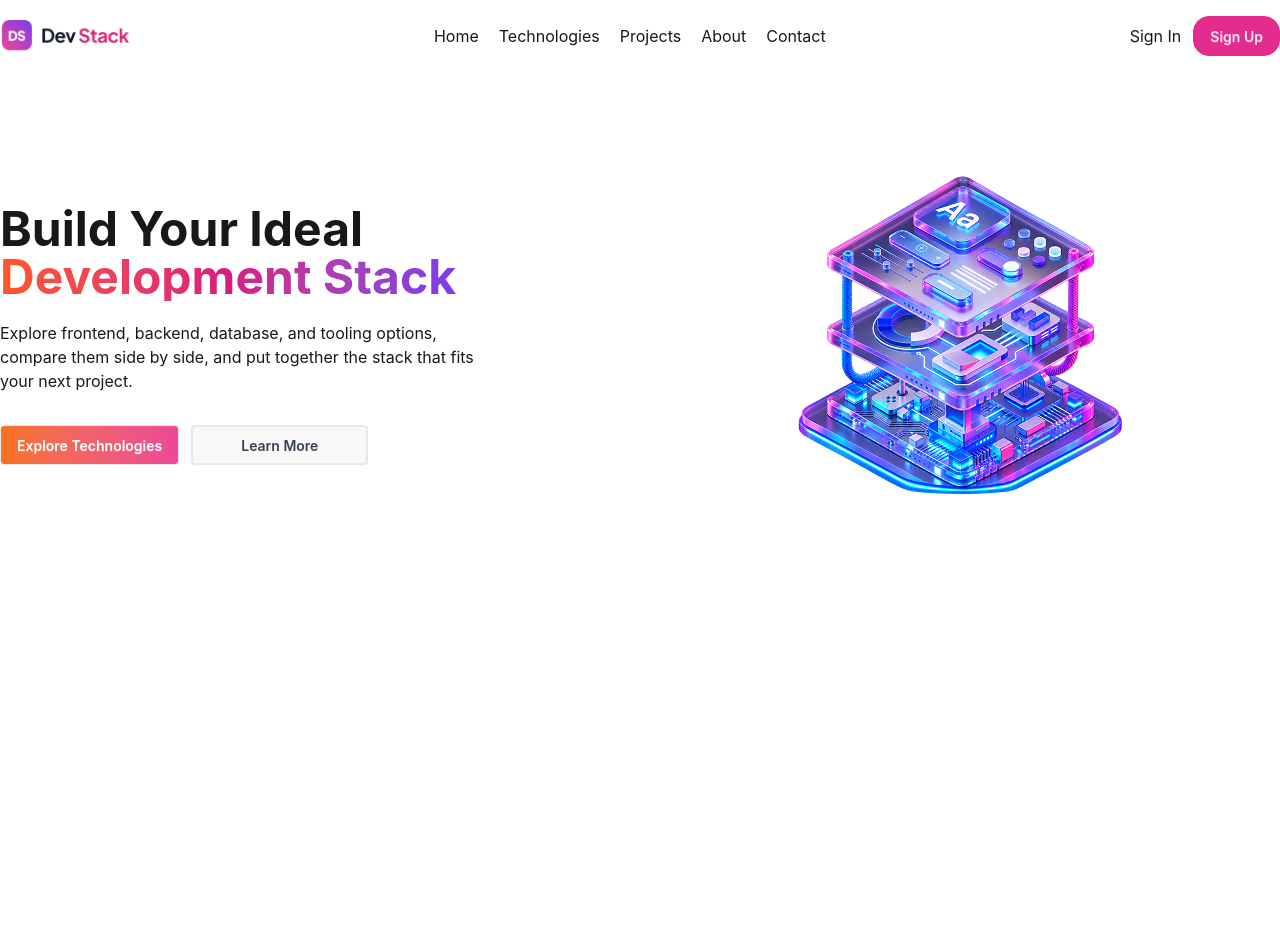
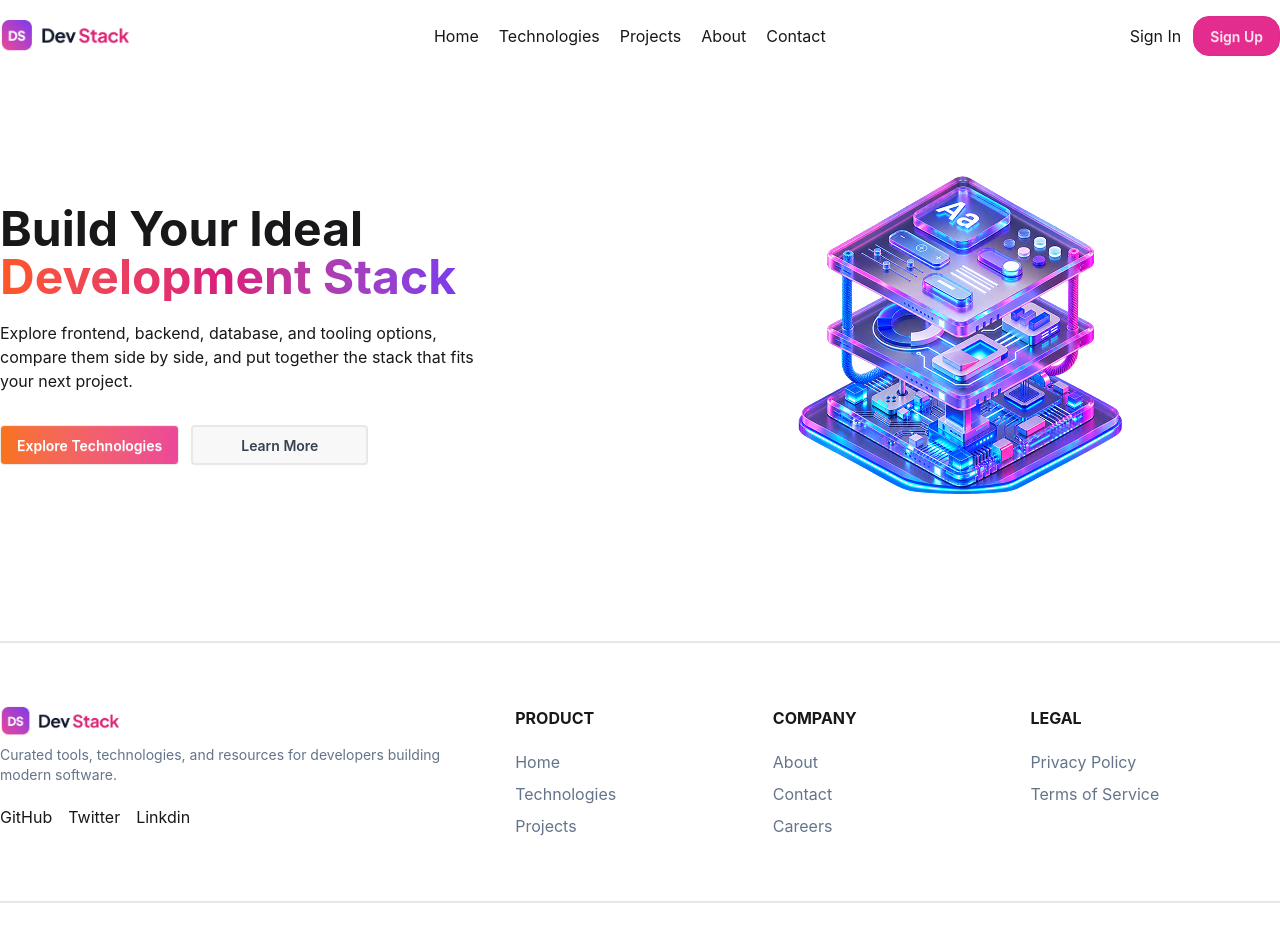
Before and after one commit to midul-dev/dev-stack-a05, a React (Vite) app: page / in a window 1280 px wide. Shown: the top 948 px of the page. Before the commit the page ends 800 px from the top, so only its background shows below. Built offline with nearby package versions, Linux system fonts and the light colour scheme.

Commit message:
added footer section

```diff
--- a/src/App.tsx
+++ b/src/App.tsx
@@ -1,3 +1,4 @@
+import Footer from "./components/Footer";
 import Hero from "./components/Hero";
 import Nav from "./components/Nav";
 import type { IStacks } from "./Types/types";
@@ -18,6 +19,8 @@ function App() {
 <Nav />
 <Hero />
 
+<Footer />
+
     </>
   )
 }
--- /dev/null
+++ b/src/components/Footer.tsx
@@ -0,0 +1,82 @@
+import FooterLogo from "../assets/logo-text.png";
+
+const Footer = () => {
+  return (
+    <footer className="py-5">
+      <div className="divider"></div>
+      <div className="container mx-auto ">
+        <div className="grid items-start gap-2 py-10 grid-cols-5">
+          <div className="col-span-2">
+            <img src={FooterLogo} alt="DevStack" className="pb-2 w-30" />
+            <p className="w-[450px] pb-5 text-sm text-[#64748B]">
+              Curated tools, technologies, and resources for developers building
+              modern software.
+            </p>
+            <ul className="flex gap-4">
+              <li>
+                <a href="#">GitHub</a>
+              </li>
+              <li>
+                <a href="#">Twitter</a>
+              </li>
+              <li>
+                <a href="#">Linkdin</a>
+              </li>
+            </ul>
+          </div>
+
+          <div>
+            <h2 className="pb-5 font-bold">PRODUCT</h2>
+            <ul className="grid gap-2 text-[#64748B]">
+              <li>
+                <a href="#">Home</a>
+              </li>
+              <li>
+                <a href="#">Technologies</a>
+              </li>
+              <li>
+                <a href="#">Projects</a>
+              </li>
+            </ul>
+          </div>
+
+          <div>
+            <h2 className="pb-5 font-bold">COMPANY</h2>
+            <ul className="grid gap-2 text-[#64748B]">
+              <li>
+                <a href="#"></a>About
+              </li>
+              <li>
+                <a href="#"></a>Contact
+              </li>
+              <li>
+                <a href="#">Careers</a>
+              </li>
+            </ul>
+          </div>
+          <div>
+            <h2 className="pb-5 font-bold">LEGAL</h2>
+            <ul className="text-[#64748B] grid gap-2">
+              <li>
+                <a href="#">Privacy Policy</a>
+              </li>
+              <li>
+                <a href="#">Terms of Service</a>
+              </li>
+            </ul>
+          </div>
+        </div>
+        <div className="divider"></div>
+        <div className="text-[#94A3B8] flex justify-between container mx-auto py-5 text-sm items-center">
+          <p>© 2026 Dev Stack. All rights reserved.</p>
+          <ul>
+            <li>Privacy</li>
+            <li>Terms</li>
+          </ul>
+        </div>
+      </div>
+    </footer>
+  );
+};
+
+export default Footer;
```
